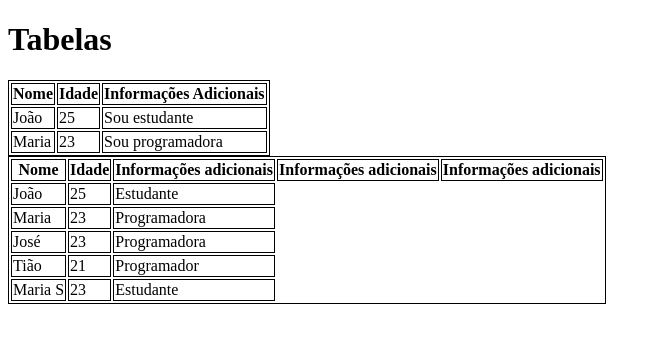
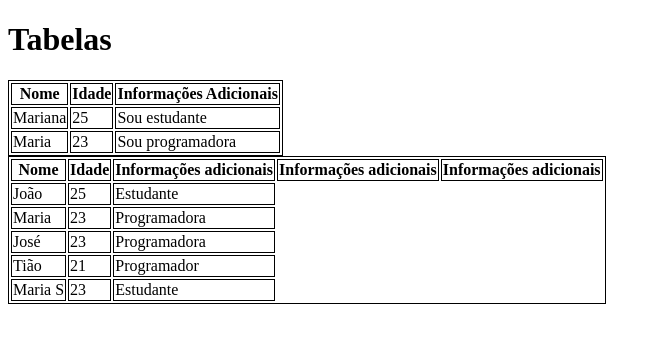
Before and after one commit to GabrielleSoousa/dev-quest-tabelas, a plain HTML site: page index.html in a window 1280 px wide. Shown: the whole page, without its empty margins (0-661 px from the left). Drawn offline with Linux system fonts and the light colour scheme.

Commit message:
Modificado João para Mariana

```diff
--- a/index.html
+++ b/index.html
@@ -18,7 +18,7 @@
 <th>Informações Adicionais</th>
 </tr>
 <tr>
-    <td>João</td>
+    <td>Mariana</td>
     <td>25</td>
     <td>Sou estudante</td>
 </tr>
```
